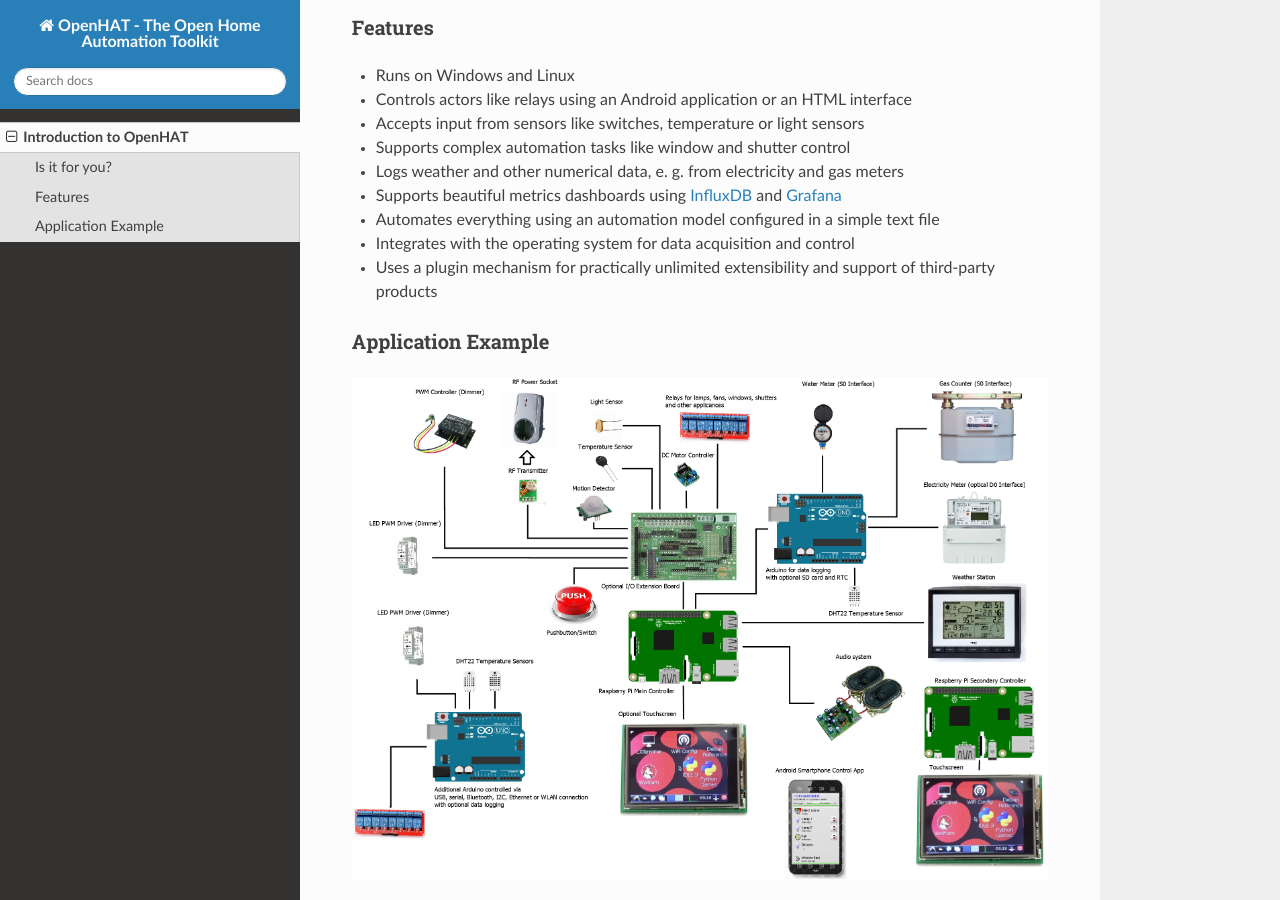
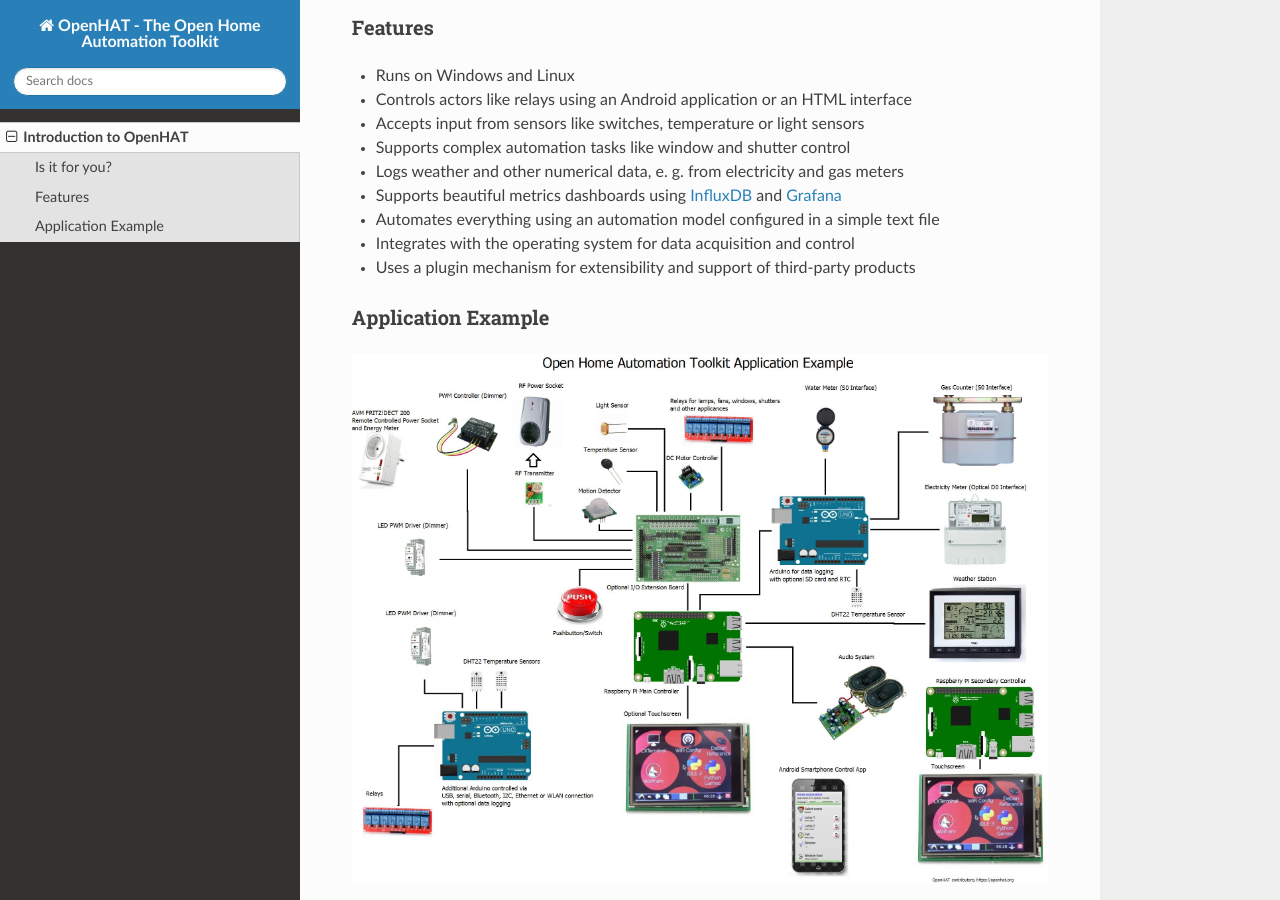
Before and after one commit to leomeyer/OpenHAT, an MkDocs documentation site: the page built from docs/index.md, in a window 1280 px wide and 900 px high, scrolled down 527 px. Built offline with MkDocs 1.6.1, drawn with Linux system fonts in a browser that asks for light colours; nearby versions of some CDN libraries; old or Windows-style settings are respelled for this version of MkDocs.

Commit message:
Improve documentation, add resources

```diff
--- a/docs/index.md
+++ b/docs/index.md
@@ -21,8 +21,8 @@ OpenHAT is for people who like building things themselves rather than relying on
 - Supports beautiful metrics dashboards using [InfluxDB](https://www.influxdata.com/time-series-platform/influxdb/) and [Grafana](http://grafana.org/)
 - Automates everything using an automation model configured in a simple text file
 - Integrates with the operating system for data acquisition and control
-- Uses a plugin mechanism for practically unlimited extensibility and support of third-party products
+- Uses a plugin mechanism for extensibility and support of third-party products
 
 ### Application Example
 
-<a href="images/application_example.png">![](images/application_example.png)</a>
+<a href="images/application_example.jpeg">![](images/application_example.jpeg)</a>
```
Also changed, not shown: docs/images/application_example.jpeg (added), docs/images/application_example.png (deleted), docs/images/source/FRITZDECT200.png (added), 1 other file.
